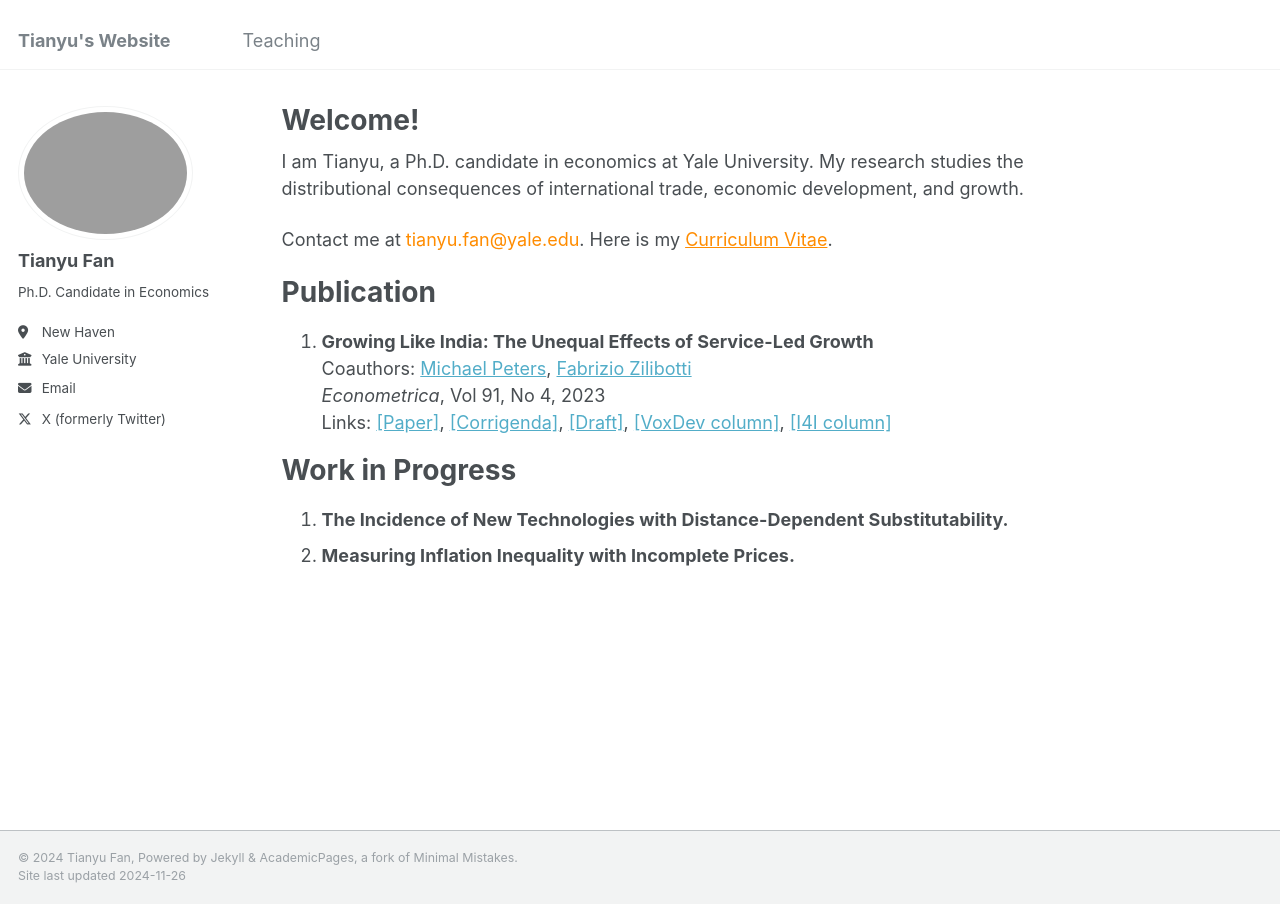
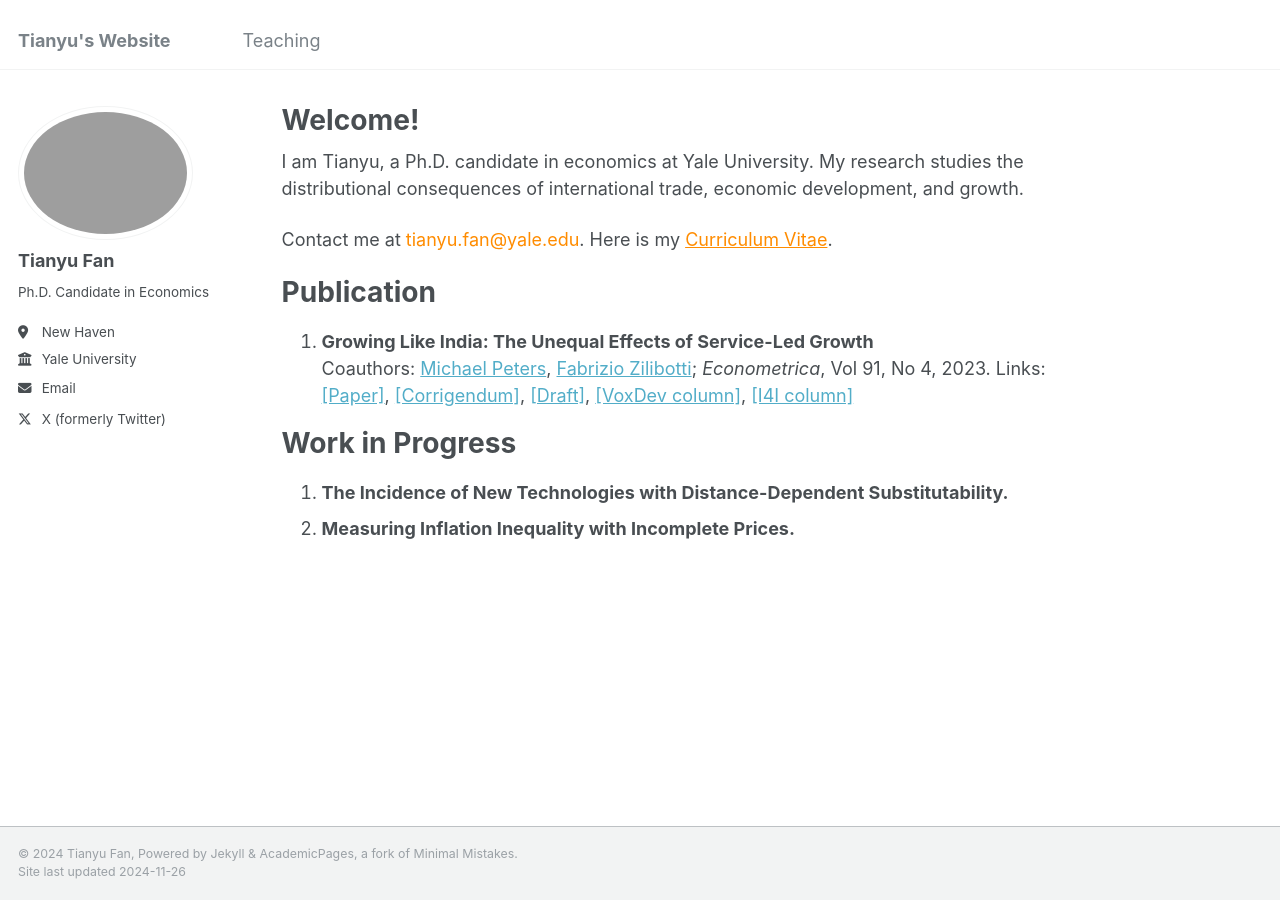
Before and after one commit to tianyufan-econ/tianyufan-econ.github.io, a Jekyll site: the page built from _pages/about.md, in a window 1280 px wide. Built offline with Jekyll 4.4.1, drawn with Linux system fonts in a browser that asks for light colours.

Commit message:
FPZ Corrigendum

```diff
--- a/_pages/about.md
+++ b/_pages/about.md
@@ -15,9 +15,8 @@ Publication
 ======
 
 1. **Growing Like India: The Unequal Effects of Service-Led Growth**
-   Coauthors: [Michael Peters](https://mipeters.weebly.com), [Fabrizio Zilibotti](https://campuspress.yale.edu/zilibotti/)
-   *Econometrica*, Vol 91, No 4, 2023
-   Links: [\[Paper\]](/files/FPZ_UnequalGrowth.pdf), [\[Corrigenda\]](/files/FPZ_corrigenda.pdf), [\[Draft\]](/files/FPZ_ECMA_final.pdf), [\[VoxDev column\]](https://voxdev.org/topic/macroeconomics-growth/how-services-drive-growth-emerging-economies-evidence-india), [\[I4I column\]](https://www.ideasforindia.in/topics/macroeconomics/india-s-service-led-economic-growth.html)
+   Coauthors: [Michael Peters](https://mipeters.weebly.com), [Fabrizio Zilibotti](https://campuspress.yale.edu/zilibotti/); *Econometrica*, Vol 91, No 4, 2023.
+   Links: [\[Paper\]](/files/FPZ_UnequalGrowth.pdf), [\[Corrigendum\]](/files/FPZ_Corrigendum.pdf), [\[Draft\]](/files/FPZ_ECMA_final.pdf), [\[VoxDev column\]](https://voxdev.org/topic/macroeconomics-growth/how-services-drive-growth-emerging-economies-evidence-india), [\[I4I column\]](https://www.ideasforindia.in/topics/macroeconomics/india-s-service-led-economic-growth.html)
 
 Work in Progress
 ======
```
Also changed, not shown: 2 other files.
